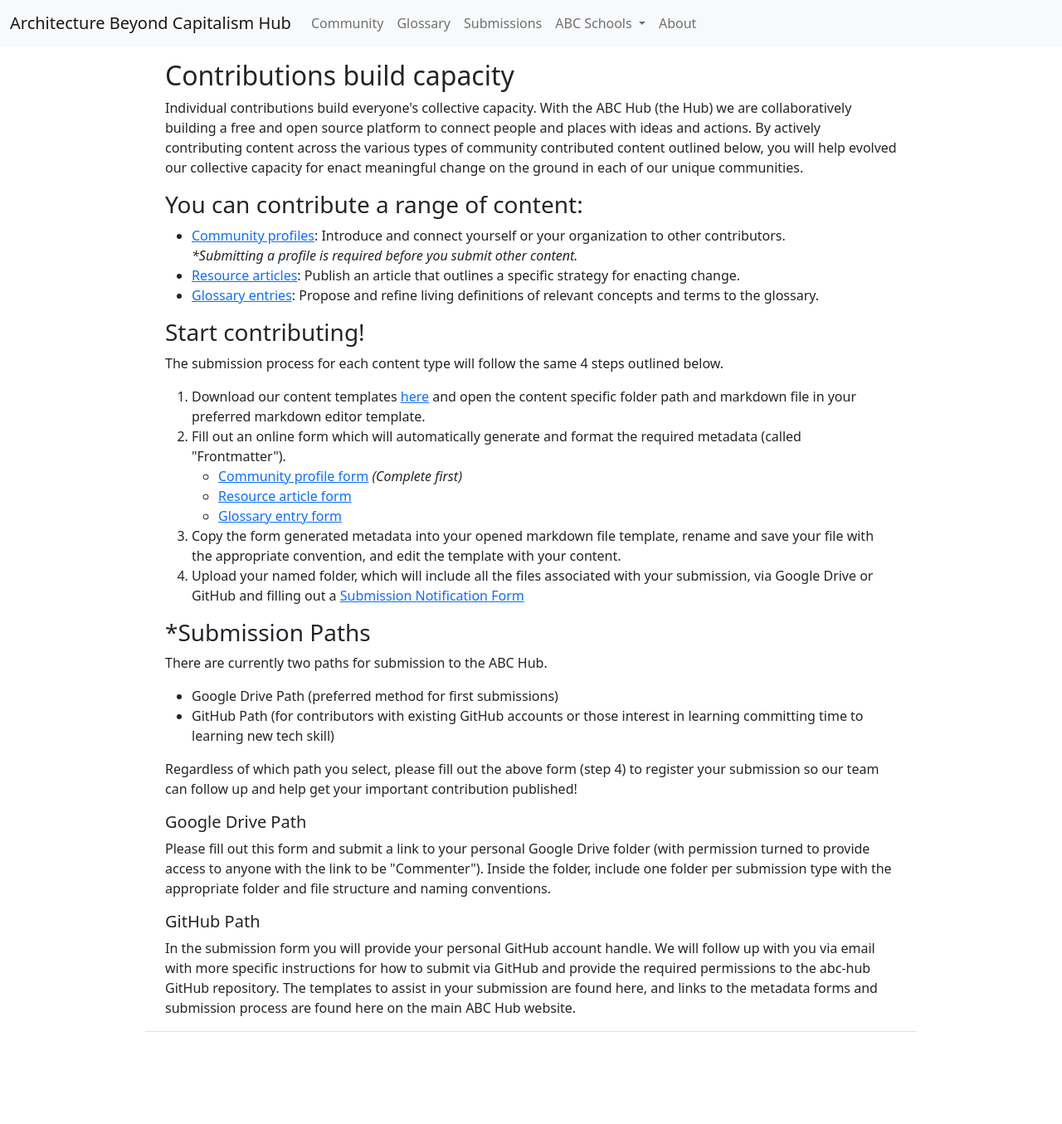
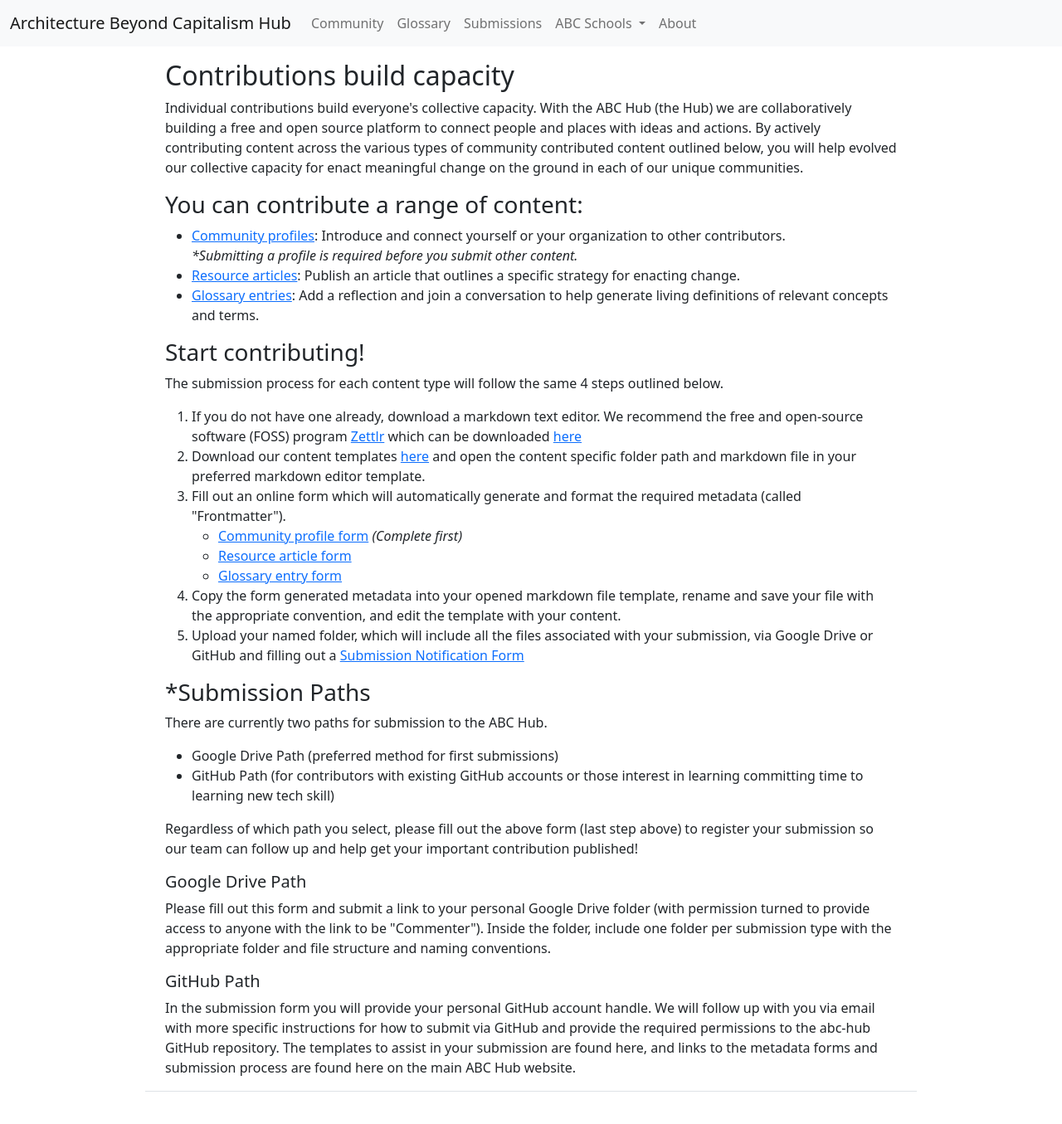
Before and after one commit to architecture-beyond-capitalism/abc-hub, a Jekyll site: the page built from submissions-overview.html, in a window 1280 px wide and 1364 px high. Shown: the top 1355 px of the window at 83% size. Built offline with Jekyll 4.4.1, drawn with Linux system fonts in a browser that asks for light colours.

Commit message:
Adding Zettlr link and submission step to submission overview page

```diff
--- a/submissions-overview.html
+++ b/submissions-overview.html
@@ -46,8 +46,7 @@ title: "Submissions Overview"
       <li>
         <a href="{{site.url}}{{site.baseurl}}/ideas" target="_blank"
           >Glossary entries</a
-        >: Propose and refine living definitions of relevant concepts and terms
-        to the glossary.
+        >: Add a reflection and join a conversation to help generate living definitions of relevant concepts and terms.
       </li>
     </ul>
   </div>
@@ -58,6 +57,9 @@ title: "Submissions Overview"
   </p>
   <div>
     <ol>
+      <li>
+        If you do not have one already, download a markdown text editor. We recommend the free and open-source software (FOSS) program <a href="https://zettlr.com/" target="_blank">Zettlr</a> which can be downloaded <a href="https://zettlr.com/download" target="_blank">here</a>
+      </li>
       <li>
         Download our content templates
         <a
@@ -130,7 +132,7 @@ title: "Submissions Overview"
           learning committing time to learning new tech skill) </li>
       </ul>
       Regardless of which
-      path you select, please fill out the above form (step 4) to register your submission so
+      path you select, please fill out the above form (last step above) to register your submission so
       our team can follow up and help get your important contribution published!
       <div class="mt-3">
         <h5>Google Drive Path </h5>
```
